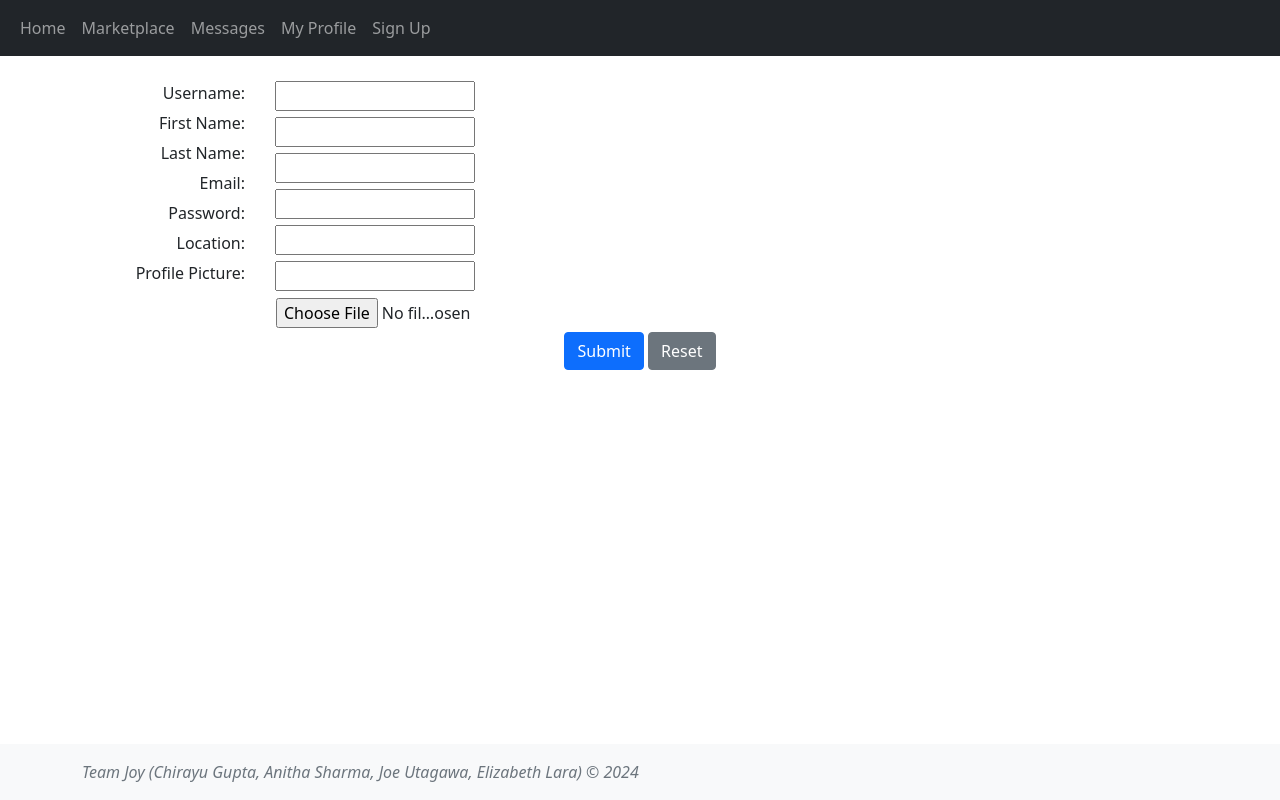
After one commit to cgupta2002/SPDFinalProject, a Flask app: page /registration in a window 1280 px wide. The commit adds this page. Run offline with Flask 3, Linux system fonts and the light colour scheme.

Commit message:
added registration functionality

```diff
--- a/app.py
+++ b/app.py
@@ -1,10 +1,11 @@
-from flask import Flask, render_template, url_for, request, redirect
+from flask import Flask, render_template, url_for, request, redirect, flash, session
 from tools import Tool
 from reviews import Review
 from users import User
 from messages import Message
 
 app = Flask(__name__)
+app.secret_key = '2bshd9ei3nd40fk'
 
 @app.route("/")
 def index():
@@ -32,3 +33,26 @@ def add_tool():
         last_id = tools[-1]['id']
 
         return render_template('market.html')
+
+@app.route('/registration', methods=['GET', 'POST'])
+def registration():
+    if request.method == 'GET':
+        return render_template('registration.html')
+    elif request.method == 'POST':
+        users = User.getAllUsers()
+        last_id = int(users[-1]['user_id'])
+        user_id = last_id + 1
+        username = request.form['username']
+        fname = request.form['fname']
+        lname = request.form['lname']
+        email = request.form['email']
+        password = request.form['password']
+        profile_image = request.form['profile_picture']
+        location = request.form['location']
+
+        if not username or not password or not fname or not lname or not email or not location:
+            flash('All required fields must be filled out.', 'error')
+        else:
+            name = str(fname) + str(lname)
+            User.addUser(user_id, username, name, email, password, profile_image, location)
+            return redirect(url_for('index'))
--- a/static/css/styles.css
+++ b/static/css/styles.css
@@ -1,3 +1,14 @@
 body{
     padding-bottom: 100px;
+    padding-top: 30px;
 }
+
+label.a{
+    padding:3px;
+}
+
+input.a{
+    width: 200px;
+    padding:1px;
+    margin:3px;
+}
--- a/templates/base.html
+++ b/templates/base.html
@@ -29,6 +29,9 @@
               <li class="nav-item">
                 <a class="nav-link "  href="{{url_for('profile')}}">My Profile</a>
               </li>
+              <li class="nav-item">
+                <a class="nav-link" href="{{url_for('registration')}}"> Sign Up</a>
+              </li>
             </ul>
           </div>
         </div>
--- /dev/null
+++ b/templates/registration.html
@@ -0,0 +1,40 @@
+{% extends 'base.html' %}
+{% block title %} Registration {% endblock %}
+{% block content%}
+<main class="d-inline-flex p-5 align-items-end">
+    <div class="container">
+        <form id="form" action="{{url_for('registration')}}" method="POST">
+            <div class="row">
+                <div class="col-2" style="text-align:right;">
+                  <label class="a" for="username">Username:</label> <br>
+                  <label class="a" for="fname">First Name:</label><br>
+                  <label class="a" for="lname">Last Name:</label><br>
+                  <label class="a" for="email">Email:</label><br>
+                  <label class="a" for="password">Password:</label><br>
+                  <label class="a" for="location">Location:</label><br>
+                  <label class="a" for="profile_image">Profile Picture:</label><br>
+                </div>
+                <div class="col-9">
+                <input class="a" type="text" id="username" name="username" required>  <br>
+                <input class="a" type="text" id="fname" name="fname" required><br>
+                <input class="a" type="text" id="lname" name="lname" required> <br>
+                <input class="a" type="email" id="email" name="email" required>  <br>
+                <input class="a" type="password" id="password" name="password" required> <br>
+                <input class="a" type="text" id="location" name="location" required> <br>
+                <input class="a" type="file" id="profile_image" name="profile_image" >
+
+
+                </div>
+                <div class="text-center">
+                  <button class='btn btn-primary' type="submit" value="Submit">Submit</button>
+                  <button class='btn btn-secondary' type="reset" value="Reset">Reset</button>
+              </div>
+
+              </div>
+
+
+            </form>
+    </div>
+</main>
+
+{% endblock %}
```
Also changed, not shown: users.py (+23 -14 lines), database.db.
